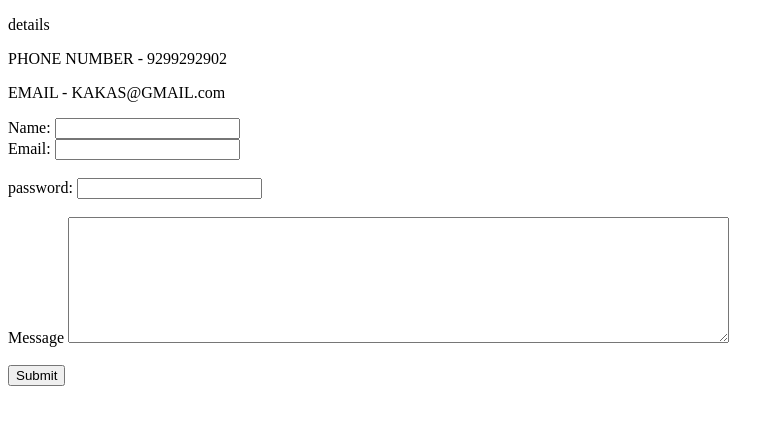
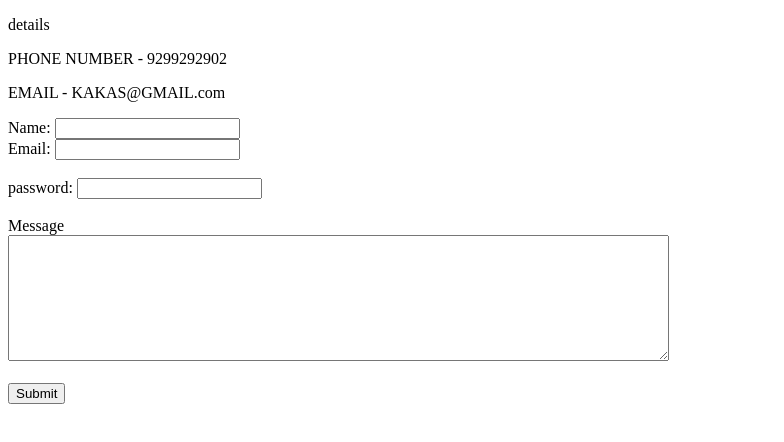
Before and after one commit to Kunal-Sharma213/cv, a plain HTML site: page contact.html in a window 1280 px wide. Shown: the whole page, without its empty margins (0-784 px from the left). Drawn offline with Linux system fonts and the light colour scheme.

Commit message:
Update contact.html

```diff
--- a/contact.html
+++ b/contact.html
@@ -28,7 +28,7 @@
       <input type="email" name="yourEmail" value=""> <br></br>
       <label>password:</label>
       <input type="password" name="" value=""><br></br>
-      <label>Message</label>
+      <label>Message</label><br>
       <textarea name="name" rows="8" cols="80"></textarea><br></br>
       <input type="submit" name="">
     </form>
```
